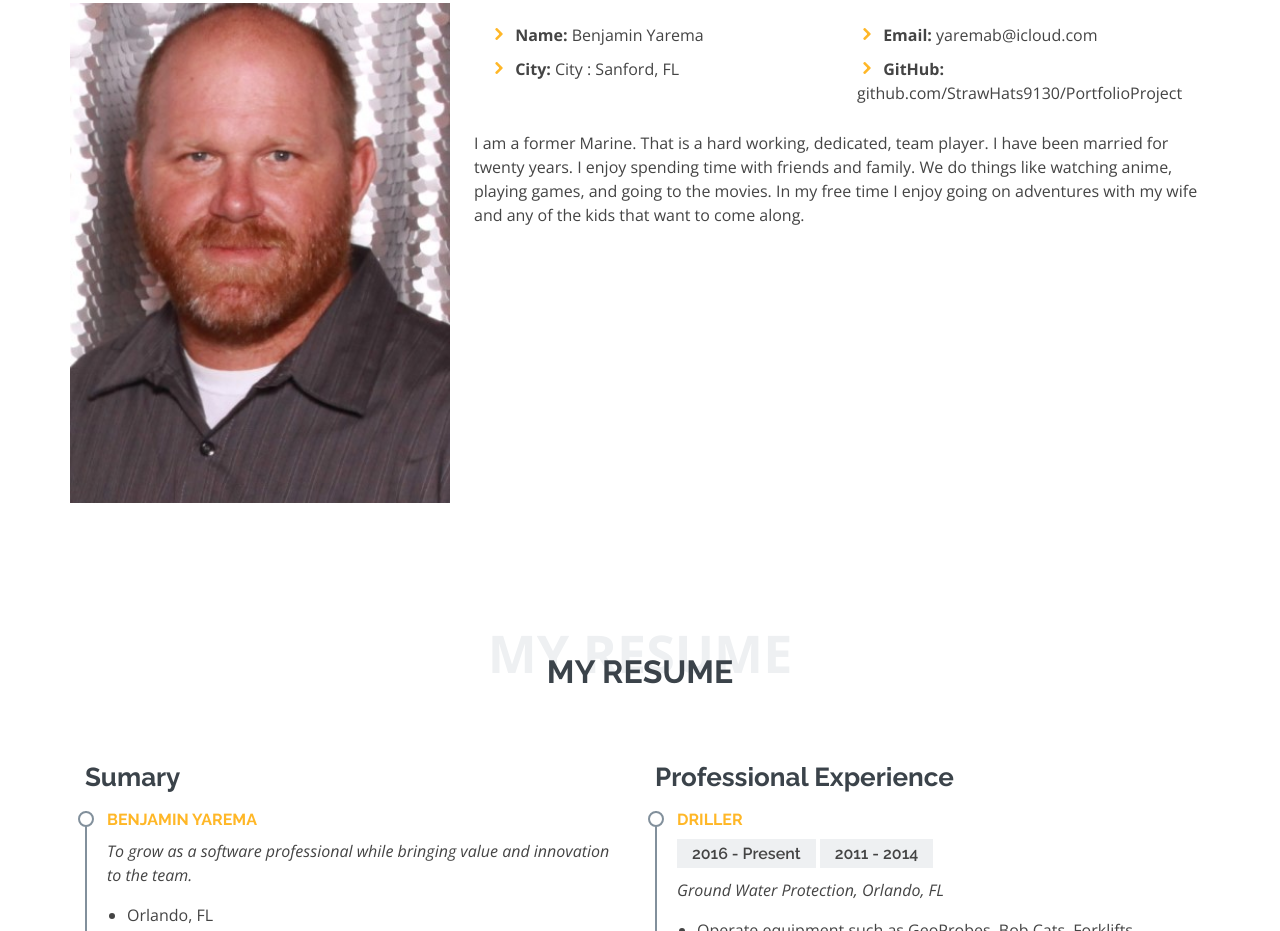
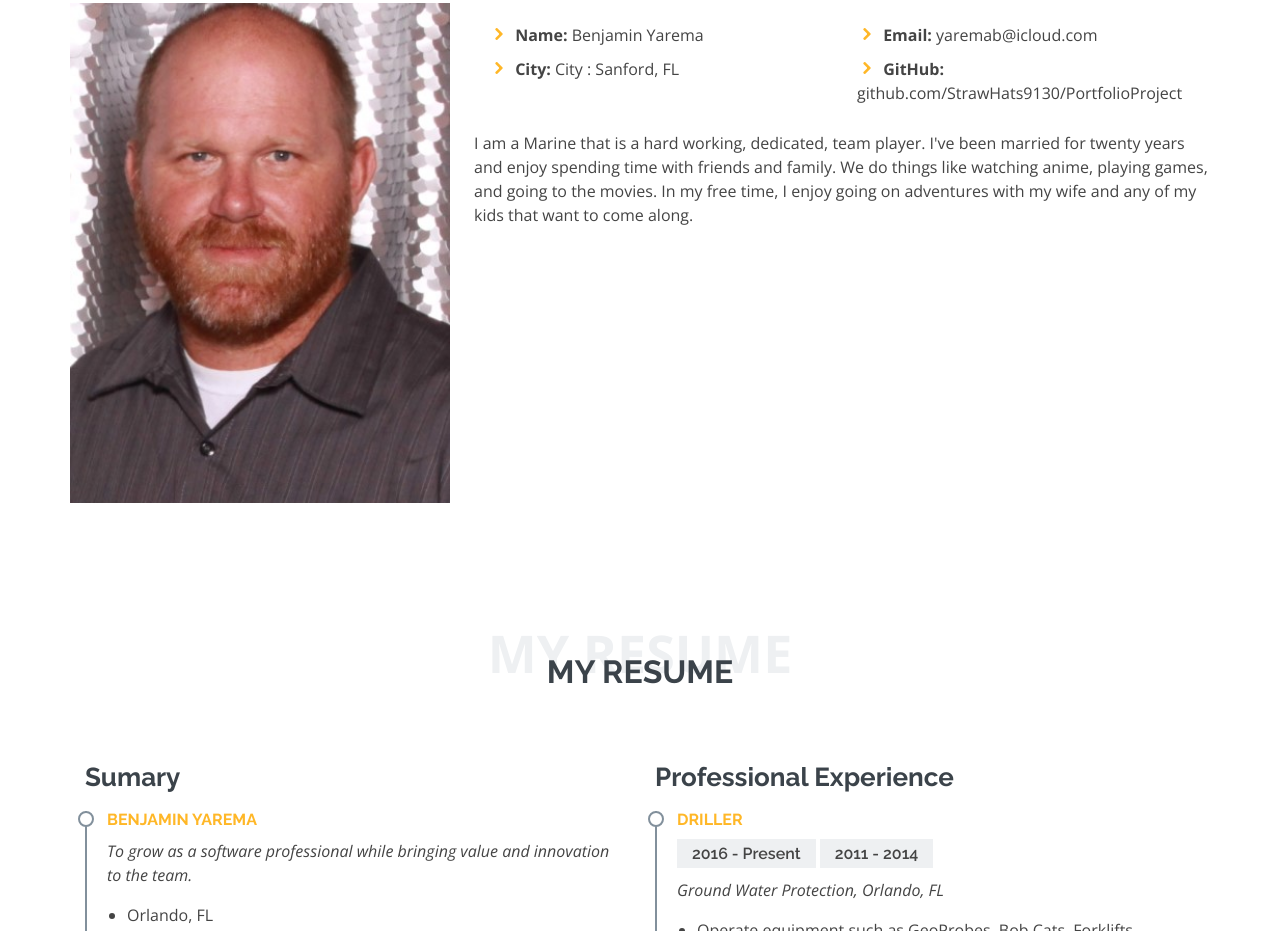
Before and after one commit to StrawHats9130/PortfolioProject, a plain HTML site: page PortfolioProject/index.html in a window 1280 px wide. Shown: the part 975-1906 px from the top of the page. Drawn offline with nearby package versions, Linux system fonts and the light colour scheme; some packages are replaced by stand-ins of ours; a script that the page names is missing.

Commit message:
updated me section

```diff
--- a/PortfolioProject/index.html
+++ b/PortfolioProject/index.html
@@ -102,7 +102,7 @@
                                 </div>
                                 <div class="row">
                                     <div class="col ">
-                                        <p>I am a former Marine. That is a hard working, dedicated, team player. I have been married for twenty years. I enjoy spending time with friends and family. We do things like watching anime, playing games, and going to the movies. In my free time I enjoy going on adventures with my wife and any of the kids that want to come along. </p>
+                                        <p>I am a  Marine that is a hard working, dedicated, team player. I've been married for twenty years and enjoy spending time with friends and family. We do things like watching anime, playing games, and going to the movies. In my free time, I enjoy going on adventures with my wife and any of my kids that want to come along. </p>
                                     </div>
                                 </div>
                             </div>
```
